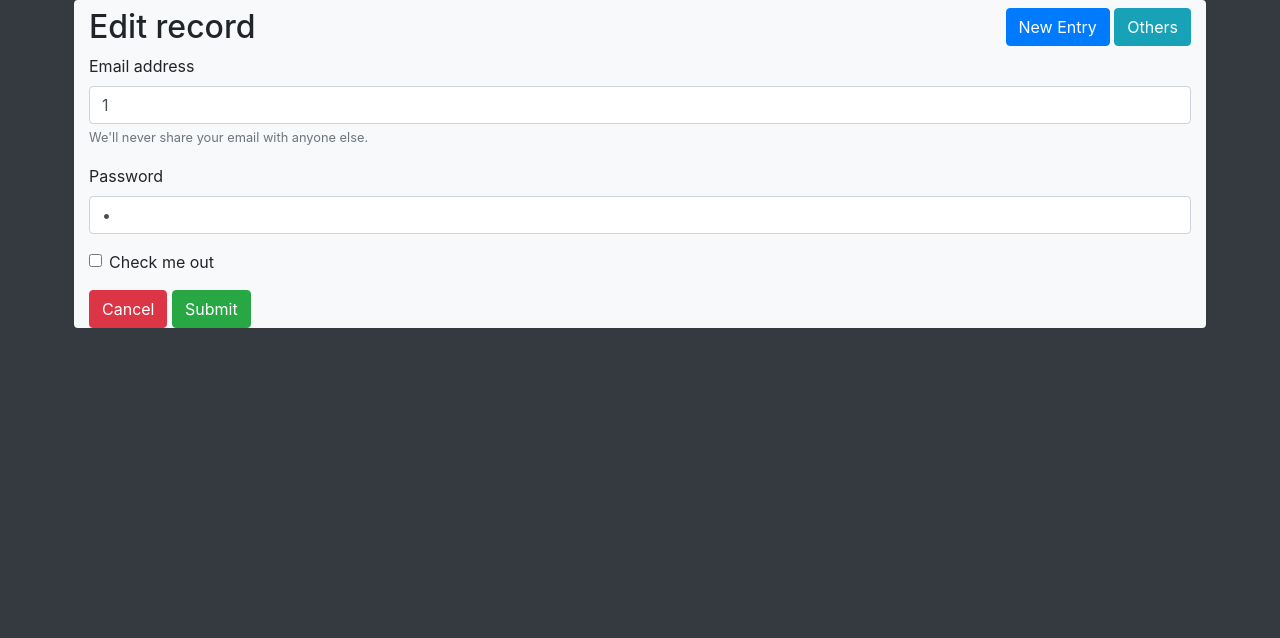
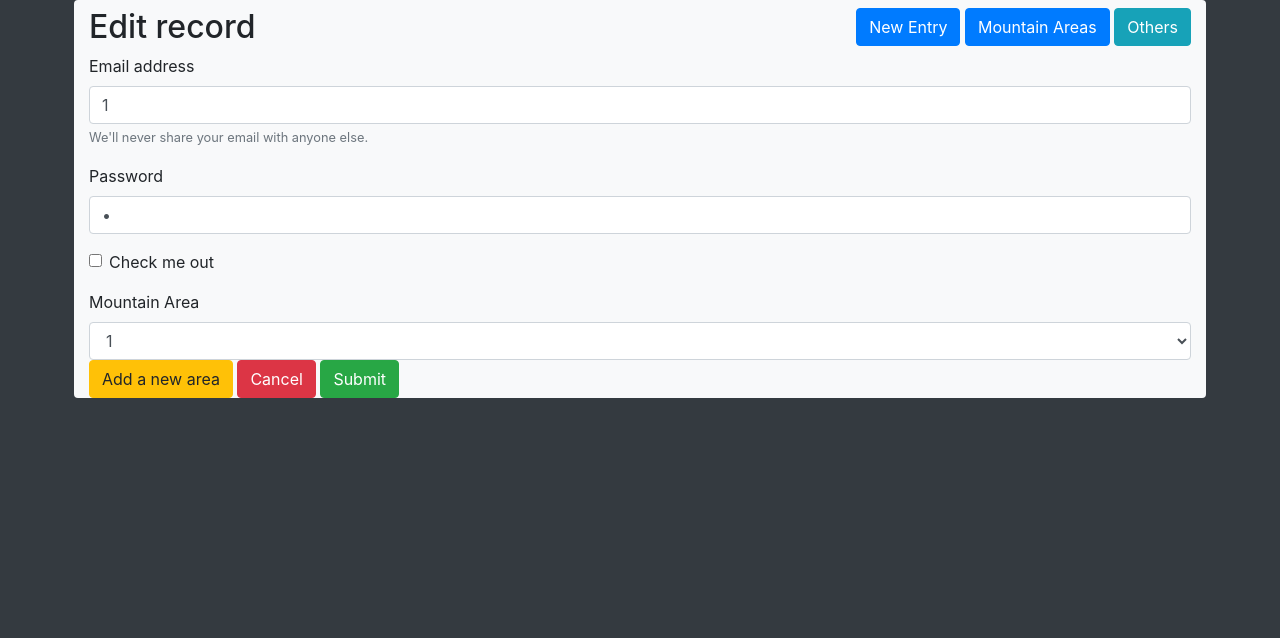
Before and after one commit to davebland/the-mountain-logbook, a Flask app: page /edit/record/1 in a window 1280 px wide. Shown: the part 56-694 px from the top of the page. Run offline with Flask 2, Linux system fonts and the light colour scheme; the visitor is signed in with stand-in values (Sample User, id 1); some libraries are stand-ins or nearby versions.

Commit message:
new area edit page and modal  with associated routes and form management

```diff
--- a/app.py
+++ b/app.py
@@ -75,14 +75,21 @@ def logout():
 def new():
     """ Generate page for entry of a new record """
     if login_check():
-        return render_template('new-edit.html', title="New record")
+        return render_template('new-edit.html', title="New record", area_list=get_areas())
     return redirect( url_for('index') )
 
 @app.route('/edit/record/<record_id>')
 def edit_record(record_id):
     """ Generate page to edit an existing record """
     if login_check():
-        return render_template('new-edit.html', title="Edit record", record=record_id)
+        return render_template('new-edit.html', title="Edit record", record=record_id, area_list=get_areas())
+    return redirect( url_for('index') )
+
+@app.route('/edit/areas')
+def edit_areas():
+    """ Generate page to edit areas """
+    if login_check():
+        return render_template('edit-areas.html', title="Edit Areas", area_list=get_areas())
     return redirect( url_for('index') )
 
 @app.route('/others')
@@ -113,6 +120,10 @@ def create(create_type):
         elif create_type == "record":
             return "CREATING A RECORD"
         elif create_type == "area":
+            # If reload requested in arguments this is a request from edit page rather than modal form
+            if request.args.get('reload_page'):
+                flash("CREATING AN AREA")
+                return redirect( url_for('edit_areas') )
             return "CREATING AN AREA"
         else:
             return "CREATING ERROR - none or incorrect type supplied"
@@ -130,7 +141,8 @@ def update(update_type, entity_id):
         elif update_type == "record":
             return "UPDATING A RECORD %s " % entity_id
         elif update_type == "area":
-            return "UPDATING AN AREA %s " % entity_id
+            flash("UPDATING AN AREA %s " % entity_id)
+            return redirect( url_for('edit_areas') )
         else:
             return "UPDATING ERROR - none or incorrect type supplied"
     return redirect( url_for('index') )
--- a/templates/application-frame.html
+++ b/templates/application-frame.html
@@ -11,6 +11,7 @@
                     <!-- Nav Buttons -->
                     <nav>
                         <a href="{{ url_for('new') }}"><button type="button" class="btn btn-primary">New Entry</button></a>
+                        <a href="{{ url_for('edit_areas') }}"><button type="button" class="btn btn-primary">Mountain Areas</button></a>
                         <a href="{{ url_for('others') }}"><button type="button" class="btn btn-info">Others</button></a>
                     </nav>
                 </div>
--- a/templates/new-edit.html
+++ b/templates/new-edit.html
@@ -22,9 +22,74 @@
                     <input type="checkbox" class="form-check-input" id="exampleCheck1">
                     <label class="form-check-label" for="exampleCheck1">Check me out</label>
                 </div>
+                <label for="select-area-name">Mountain Area</label>
+                <select class="form-control" id="select-area-name" name="area_id" required>
+                    <!-- Populate the select with area from the record if exist then add other options from DB, otherwise display an error message -->
+                    {% if record %}
+                        <option value="{{ record }}" selected>{{ record }}</option>
+                    {% else %}
+                        <option selected disabled hidden>Select an area...</option>
+                    {% endif %}
+                    {% if area_list %}
+                        {% for area in area_list %}
+                        <option value="{{ area.area_id }}">{{ area.area_name }}</option>
+                        {% endfor %}
+                    {% else %}
+                        <option disabled>Sorry, no areas found</option>
+                    {% endif %}
+                </select>
+                <!-- Add new area button (to modal) -->
+                <button type="button" class="btn btn-warning" data-toggle="modal" data-target="#modal-add-new-area">Add a new area</button>
                 <a href="{{ url_for('index') }}"><button type="button" class="btn btn-danger">Cancel</button></a>
                 <button type="submit" class="btn btn-success">Submit</button>
             </form>
         </div>
     </div>
 {% endblock %}
+{% block modals %}
+    <!-- Modal to add new area -->
+    <div class="modal fade" id="modal-add-new-area" tabindex="-1" role="dialog" aria-labelledby="modal-area-title" aria-hidden="true">
+        <div class="modal-dialog" role="document">
+            <div class="modal-content">
+                <div class="modal-header">
+                    <h5 class="modal-title" id="modal-area-title">Add an Area</h5>
+                    <button type="button" class="close" data-dismiss="modal" aria-label="Close">
+                        <span aria-hidden="true">&times;</span>
+                    </button>
+                </div>
+                <div class="modal-body">
+                    <!-- Form to add an area name to DB -->
+                    <form id="form-new-area" onsubmit="return addNewArea(this);">
+                        <div class="form-group">
+                            <label for="input-new-area-name">Area Name</label>
+                            <input type="text" class="form-control" id="input-new-area-name" name="area_name" placeholder="Enter an area name" required>
+                        </div>
+                    </form>
+                </div>
+                <div class="modal-footer">
+                    <button type="button" class="btn btn-secondary" data-dismiss="modal">Back</button>
+                    <button form="form-new-area" type="submit" class="btn btn-warning">Add</button>
+                </div>
+            </div>
+        </div>
+    </div>
+{% endblock %}
+{% block scripts %}
+<script>
+    // Disable standard form submit behavour (don't reload page)
+    $(document).submit(function(event){
+        event.preventDefault();
+    });
+
+    // Create ajax call to add new area to DB, close modal and update page
+    function addNewArea(newAreaForm) {
+        let newAreaName = newAreaForm.area_name.value;
+        let createAreaUrl = "{{ url_for('create', create_type='area') }}"
+        $.post(createAreaUrl, {'area_name' : newAreaName}, function(result) {
+                        // If post request successful then close modal and add area to select
+                        $('#modal-add-new-area').modal('hide')
+                        $('#select-area-name').append(`<option value="${result}" selected>${result}</option>`)
+                })
+    }
+</script>
+{% endblock %}
--- a/templates/others.html
+++ b/templates/others.html
@@ -6,7 +6,7 @@
             <!-- Dropdown to select mountain area of interest -->
             <form>
                 <div class="form-group">
-                    <label for="exampleFormControlSelect1">Select Mountain Area</label>
+                    <label for="select-form-area-name">Select Mountain Area</label>
                     <select class="form-control" id="select-form-area-name" name="area_id" onchange="getAreaRecords()" required>
                         <option selected disabled hidden>Select an area...</option>
                         <!-- If area list exists populate the select, otherwise display an error message -->
```
Also changed, not shown: templates/edit-areas.html (added, +64 -0 lines).
